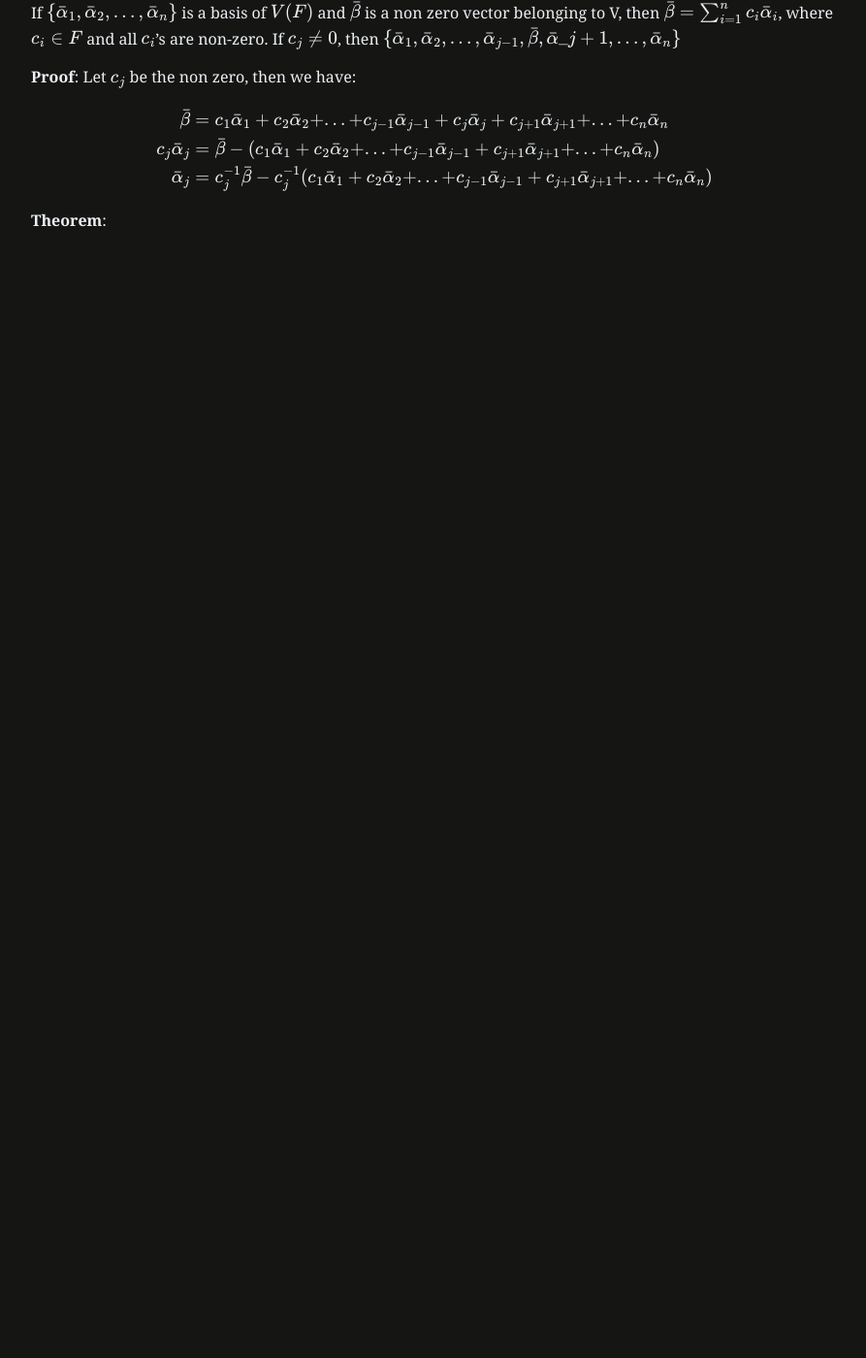
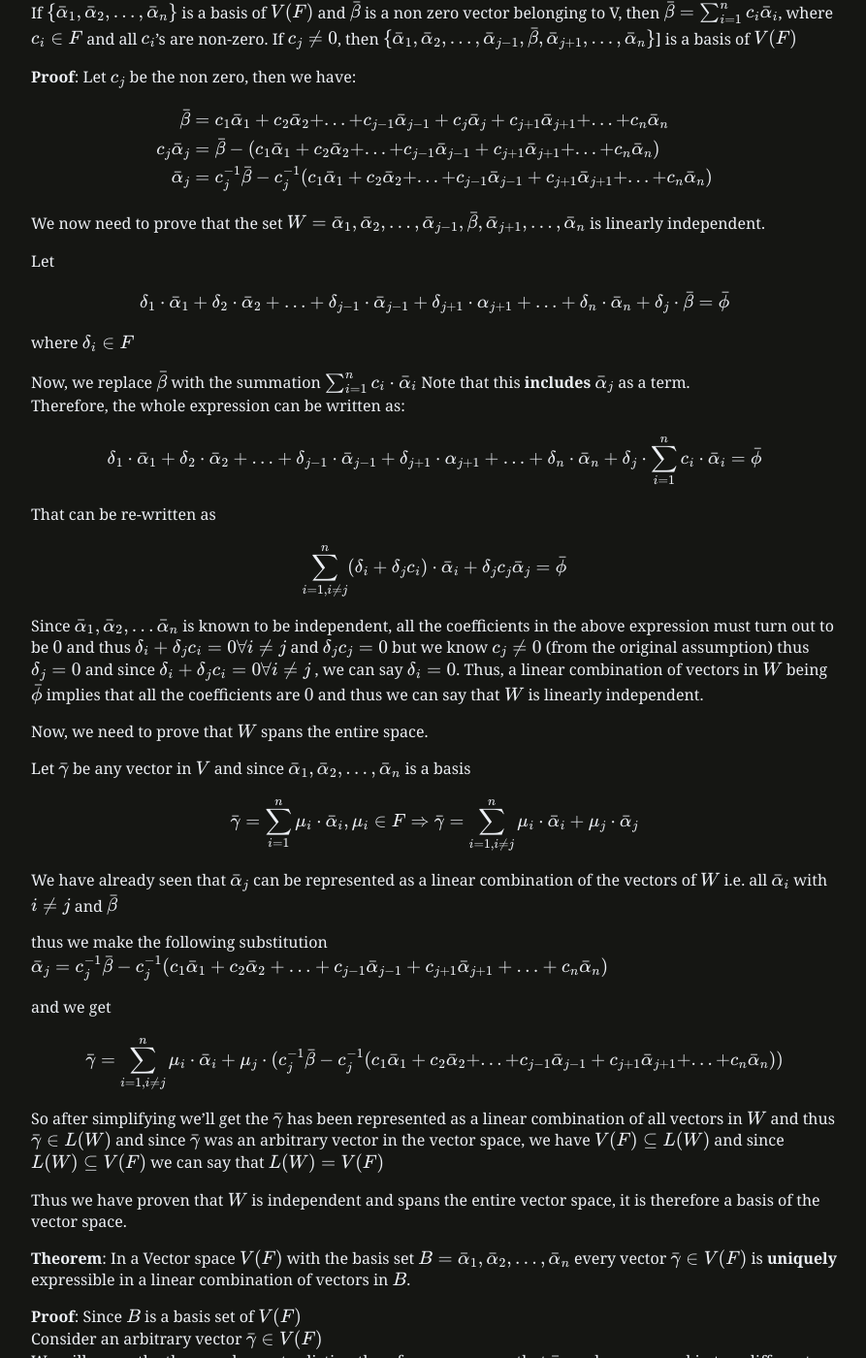
Before and after one commit to iiit-notebook/iiit-notebook.github.io, a Jekyll site: the page built from _notes/linear-algebra/linear-algebra-6.md, in a window 1280 px wide and 1400 px high, scrolled down 1102 px. Shown: the whole window at 97% size, without its empty margins (192-1085 px from the left). Built offline with Jekyll 4.4.1, drawn with Linux system fonts in a browser that asks for light colours; formulas are drawn with MathJax 3; before the commit the page ends 1376 px from its top, so only the background shows below that; some of the changed text lies outside the part shown.

Commit message:
[note: linear algebra] complete lecture 6 notes

```diff
--- a/_notes/linear-algebra/linear-algebra-6.md
+++ b/_notes/linear-algebra/linear-algebra-6.md
@@ -23,7 +24,7 @@ Let $V$ be the direct sum of $W_1$ and $W_2$, then it naturally follows that $V
 
 For the second condition, since the intersection of two vector subspaces also yields a vector subspace,
 $W_1 \cap W_2$ is guaranteed to contain the vector additive identity, $\phi$.
-Let us now assume that some other element $\alpha$ belongs to both $\alpha$ and $\beta$.
+Let us now assume that some other element $\alpha$ belongs to both $W_1$ and $W_2$.
 Then we have:
 $\alpha + \phi$ where $\alpha \in W_1$ and $\phi \in W_2$
 and $\phi + \alpha$ where $\phi \in W_1$ and $\alpha \in W_2$
@@ -56,7 +57,7 @@ Finally, this means that $V$ must be a direct sum of the vector subspaces $W_1$
 **Theorem**: **(Steinitz Replacement Theorem)**
 If $$\{ \bar\alpha_1, \bar\alpha_2, ..., \bar\alpha_n \}$$ is a basis of $V(F)$ and $\bar\beta$ is a non zero vector belonging to V, then $\bar\beta = \sum_{i = 1}^{n} c_i \bar\alpha_i$,
 where $c_i \in F$ and all $c_i$'s are non-zero.
-If $c_j \neq 0$, then $$\{ \bar\alpha_1, \bar\alpha_2,..., \bar\alpha_{j-1}, \bar\beta, \bar\alpha\_{j+1}, ..., \bar\alpha_n \}$$
+If $c_j \neq 0$, then $$\{ \bar\alpha_1, \bar\alpha_2,..., \bar\alpha_{j-1}, \bar\beta, \bar\alpha_{j+1}, ..., \bar\alpha_n \}$$] is a basis of $V(F)$
 
 **Proof**:
 Let $c_j$ be the non zero, then we have:
@@ -71,4 +72,84 @@ $$
 $$
 </div>
 
-**Theorem**:
+We now need to prove that the set $W = \{\bar\alpha_1, \bar\alpha_2, ... , \bar\alpha_{j-1}, \bar\beta, \bar\alpha_{j+1}, ... , \bar\alpha_n\}$ is linearly independent.
+
+Let
+
+$$
+\delta_1 \cdot \bar\alpha_1 + \delta_2 \cdot \bar\alpha_2 + … + \delta_{j-1} \cdot \bar\alpha_{j-1} + \delta_{j+1} \cdot \alpha_{j+1} + … + \delta_n \cdot \bar\alpha_n + \delta_j \cdot  \bar\beta = \bar\phi
+$$
+
+where $\delta_i \in F$
+
+Now, we replace $\bar\beta$ with the summation $\sum_{i=1}^n c_i \cdot \bar\alpha_i$ Note that this __includes__ $\bar\alpha_j$ as a term.
+Therefore, the whole expression can be written as:
+
+$$
+\delta_1 \cdot \bar\alpha_1 + \delta_2 \cdot \bar\alpha_2 + … + \delta_{j-1} \cdot \bar\alpha_{j-1} + \delta_{j+1} \cdot \alpha_{j+1} + … + \delta_n \cdot \bar\alpha_n + \delta_j \cdot  \sum_{i=1}^n c_i \cdot \bar\alpha_i = \bar\phi
+$$
+
+
+That can be re-written as
+
+$$
+\sum_{i=1, i \not=j} ^ n (\delta_i + \delta_j  c_i) \cdot \bar\alpha_i + \delta_j c_j \bar\alpha_j = \bar\phi
+$$
+
+Since $\{\bar\alpha_1, \bar\alpha_2, … \bar\alpha_n \}$ is known to be independent, all the coefficients in the above expression must turn out to be $0$ and thus $\delta_i + \delta_j c_i = 0 \forall i \not= j$ and $\delta_j c_j = 0$ but we know $c_j \not= 0$ (from the original assumption) thus $\delta_j = 0$ and since $\delta_i + \delta_j c_i = 0 \forall i \not= j$ , we can say $\delta_i = 0$. Thus, a linear combination of vectors in $W$ being $\bar\phi$ implies that all the coefficients are $0$ and thus we can say that $W$ is linearly independent.
+
+Now, we need to prove that $W$ spans the entire space.
+
+Let $\bar\gamma$ be any vector in $V$ and since $\{\bar\alpha_1, \bar\alpha_2, … , \bar\alpha_n\}$ is a basis
+
+$$
+\bar\gamma = \sum_{i=1} ^ n \mu_i \cdot \bar\alpha_i, \mu_i \in F \\
+
+\Rightarrow \bar\gamma = \sum_{i=1, i\not=j} ^n \mu_i \cdot \bar\alpha_i + \mu_j \cdot \bar\alpha_j \\
+
+$$
+
+
+We have already seen that $\bar\alpha_j$ can be represented as a linear combination of the vectors of $W$ i.e. all $\bar\alpha_i$ with $i \not=j$  and $\bar\beta$
+
+thus we make the following substitution
+$\bar\alpha_j = c_j^{-1} \bar\beta - c_j^{-1} (c_1 \bar\alpha_1 + c_2 \bar\alpha_2 + ... + c_{j-1} \bar\alpha_{j-1} + c_{j+1} \bar\alpha_{j+1} + ... +  c_n \bar\alpha_n)$
+
+and we get
+
+$$
+\bar\gamma = \sum_{i=1, i\not=j}^n \mu_i \cdot \bar\alpha_i + \mu_j \cdot (c_j^{-1} \bar\beta - c_j^{-1} (c_1 \bar\alpha_1 + c_2 \bar\alpha_2 + ... + c_{j-1} \bar\alpha_{j-1} + c_{j+1} \bar\alpha_{j+1} + ... +  c_n \bar\alpha_n))
+
+$$
+
+So after simplifying we'll get the $\bar\gamma$ has been represented as a linear combination of all vectors in $W$ and thus $\bar\gamma \in L(W)$ and since $\bar\gamma$ was an arbitrary vector in the vector space, we have $V(F) \subseteq L(W)$ and since $L(W) \subseteq V(F)$ we can say that $L(W) = V(F)$
+
+Thus we have proven that $W$ is independent and spans the entire vector space, it is therefore a basis of the vector space.
+
+
+
+
+
+**Theorem**: In a Vector space $V(F)$ with the basis set $B = \{ \bar\alpha_1, \bar\alpha_2, …, \bar\alpha_n \}$ every vector $\bar \gamma \in V(F)$ is  __uniquely__ expressible in a linear combination of vectors in $B$.
+
+__Proof__:
+Since $B$ is a basis set of $V(F)$
+Consider an arbitrary vector $\bar\gamma \in V(F)$
+We will prove the theorem by contradiction therefore we assume that $\bar\gamma$ can be expressed in two different linear combinations of $B$ i.e.
+
+$$
+\bar\gamma = a_1 \cdot \bar\alpha_1 + a_2 \cdot \bar\alpha_2 + ... + a_n \bar\alpha_n \\
+\bar\gamma = b_1 \cdot \bar\alpha_1 + b_2 \cdot \bar \alpha_2 + ... + b_n \bar\alpha_n
+$$
+
+where $a_1, … a_n , b_1, … b_n \in F$
+and $(a_1, a_2, … a_n) \not= (b_1, b_2, … b_n)$
+Now we subtract the second equation from the first to get
+
+$$
+\bar\phi = (a_1 - b_1) \cdot \bar\alpha_1 + (a_2 - b_2) \cdot \bar\alpha_2 + ... + (a_n - b_n) \cdot \bar\alpha_n
+$$
+
+Notice that the RHS of the above equation is a linear combination of all the vectors in $B$ , which we know to be a basis set and therefore we know it to be linearly independent. Linear independence dictates that the only way for a linear combination leads to $\bar\phi$ is when all the coeffecients are $0$ i.e. if $a_i = b_i \forall i \text{ such that } 1\leq i\leq n$ which we __assumed to be untrue__ therefore _we have a contradiction_
+
+Hence proved by contradiction.
```
Also changed, not shown: other parts of _notes/linear-algebra/linear-algebra-6.md (+2 -1 lines).
